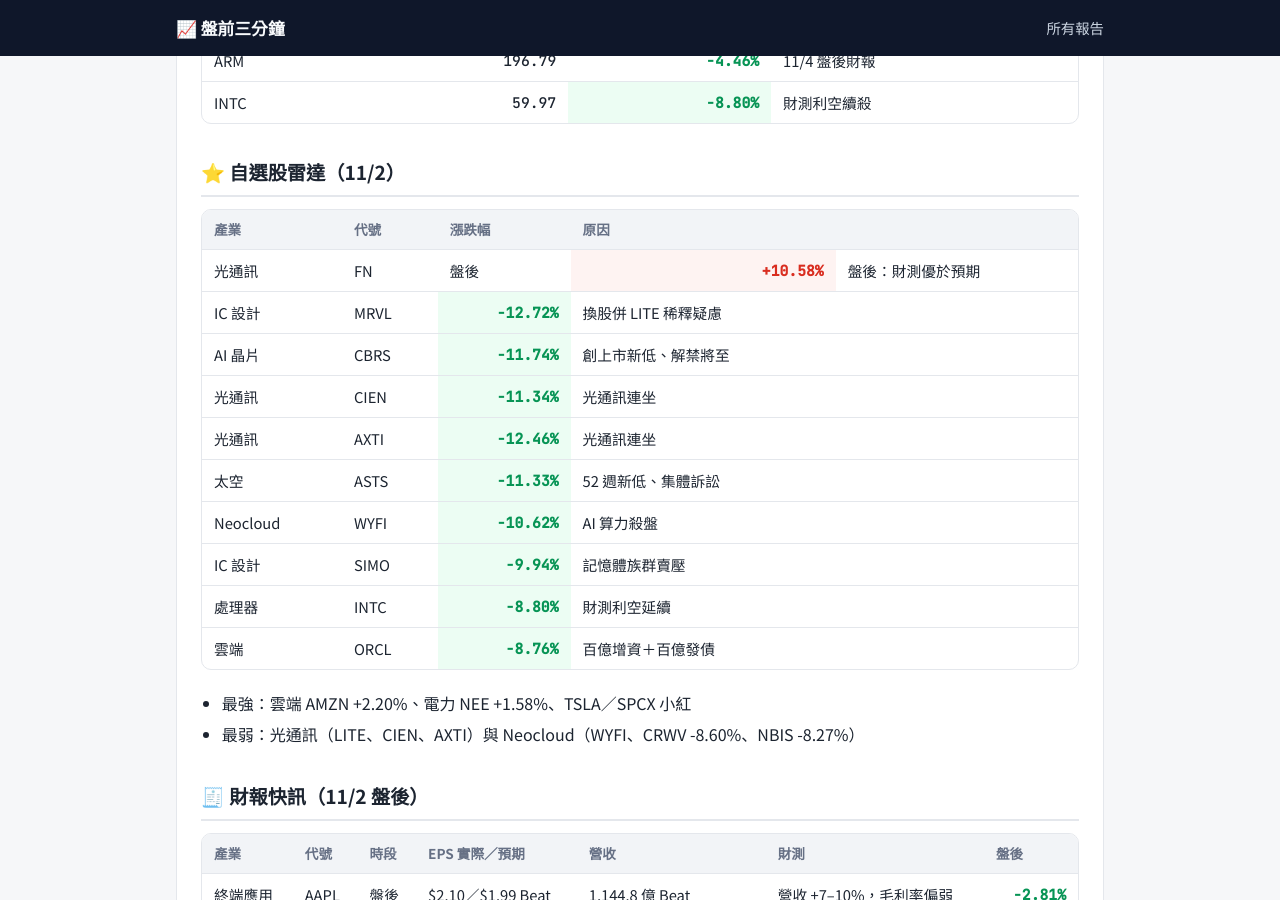
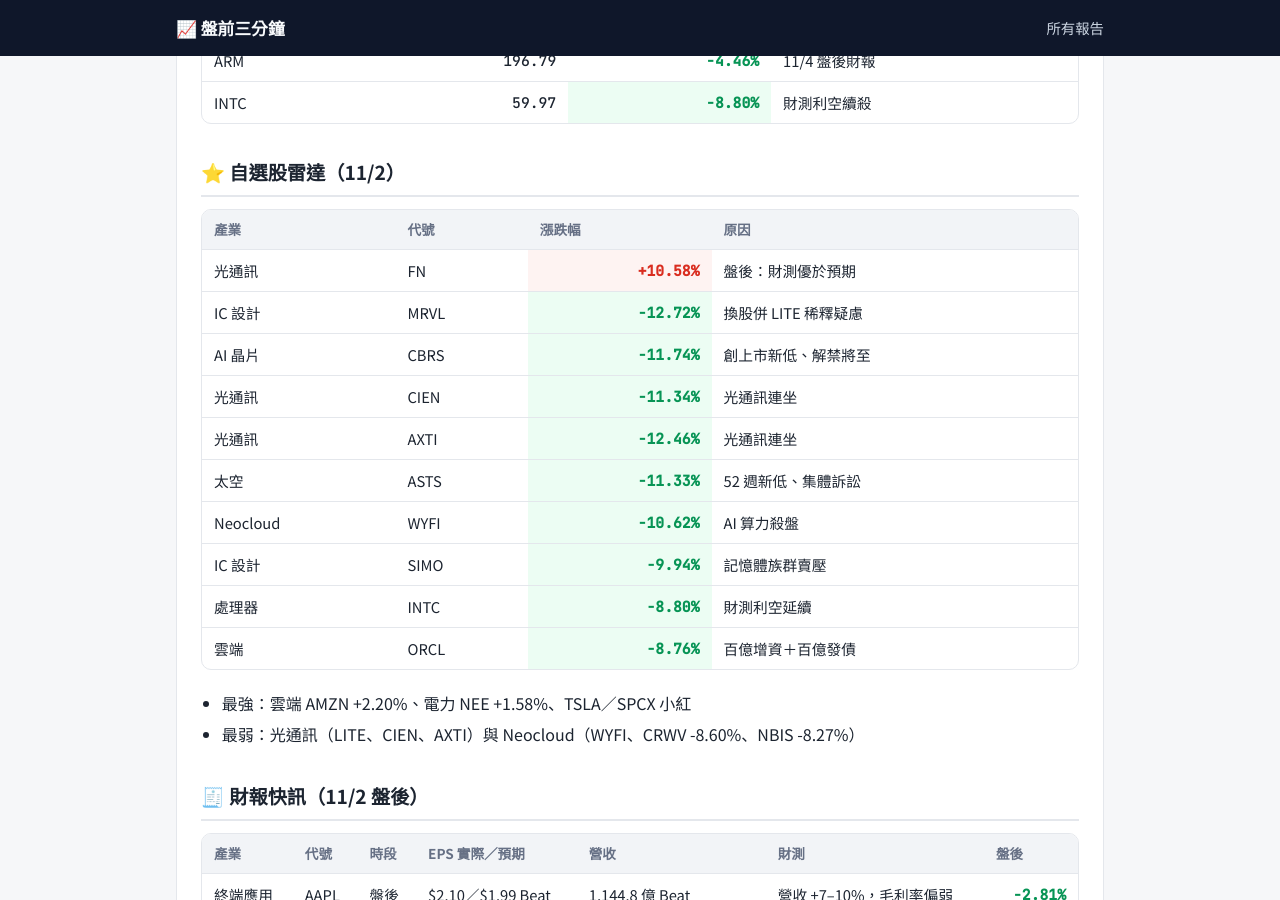
Before and after one commit to Hero7749/daily-report, a Jekyll site: the page built from _posts/2026-11-03-market.md, in a window 1280 px wide and 900 px high, scrolled down 1319 px. Built offline with Jekyll 4.4.1, drawn with Linux system fonts in a browser that asks for light colours.

Commit message:
新增 2026-11-03 投資市場摘要

```diff
--- a/_posts/2026-11-03-market.md
+++ b/_posts/2026-11-03-market.md
@@ -46,7 +46,7 @@ kind: 日報
 
 | 產業 | 代號 | 漲跌幅 | 原因 |
 |---|---|---|---|
-| 光通訊 | FN | 盤後 | +10.58% | 盤後：財測優於預期 |
+| 光通訊 | FN | +10.58% | 盤後：財測優於預期 |
 | IC 設計 | MRVL | -12.72% | 換股併 LITE 稀釋疑慮 |
 | AI 晶片 | CBRS | -11.74% | 創上市新低、解禁將至 |
 | 光通訊 | CIEN | -11.34% | 光通訊連坐 |
```
